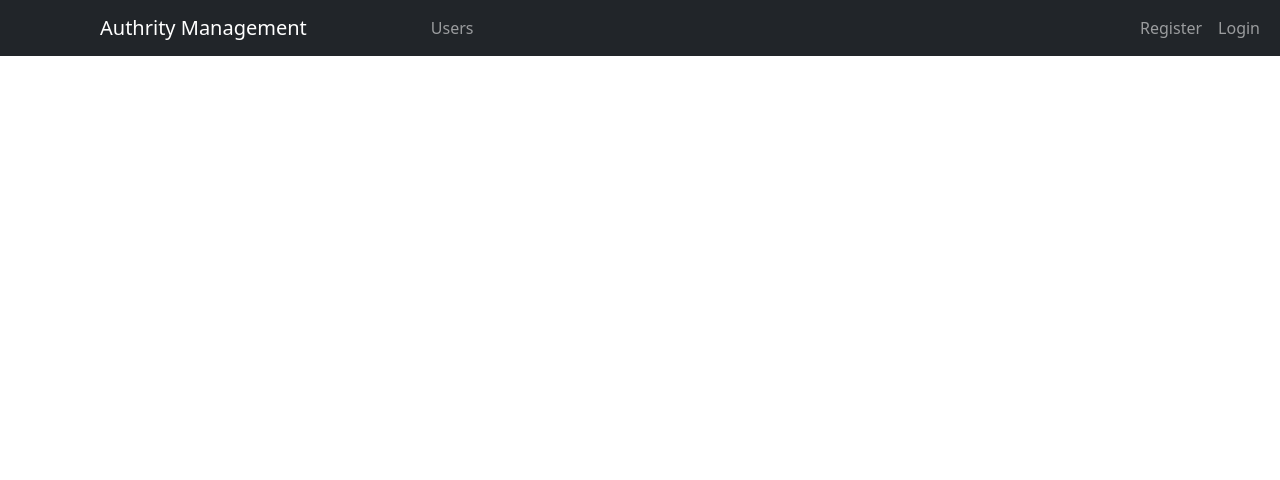
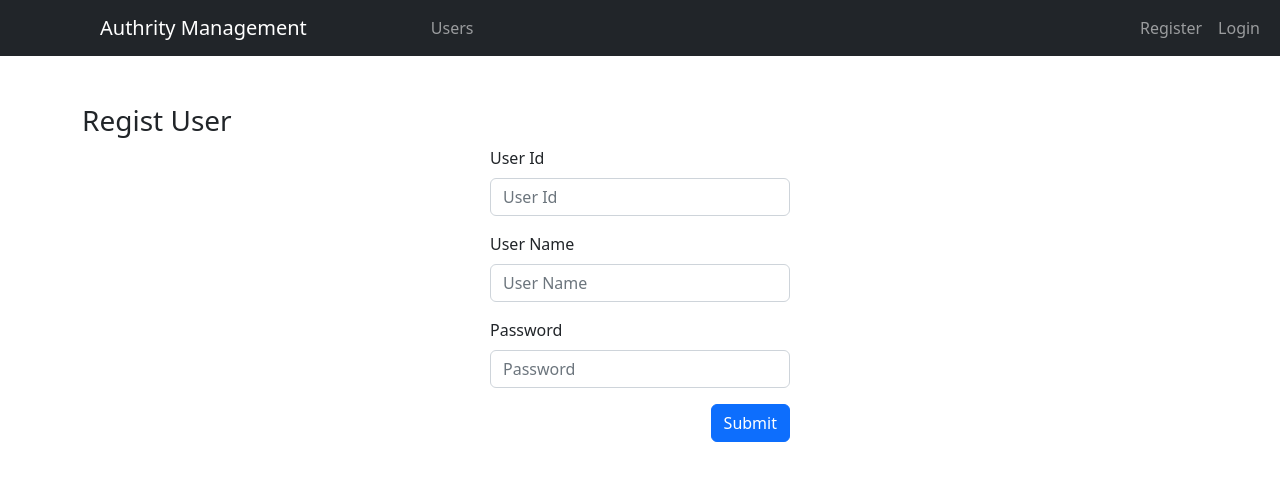
Before and after one commit to visualpaper/study-authority-management-react-ui, a React (Create React App) app: page /authrityManagement/users/regist in a window 1280 px wide. Shown: the top 480 px of the page. Built offline with nearby package versions, Linux system fonts and the light colour scheme; no server answers.

Commit message:
Register page (#12)
* とりあえず知見

* UserForm 追加

* ざっくり

* 思った以上にうまくいっている

* toast までいれる

```diff
--- a/package.json
+++ b/package.json
@@ -4,6 +4,7 @@
   "private": true,
   "dependencies": {
     "bootstrap": "^5.2.2",
+    "formik": "^2.2.9",
     "query-string": "^7.1.1",
     "react": "^18.2.0",
     "react-bootstrap": "^2.5.0",
@@ -12,6 +13,7 @@
     "react-query": "^3.39.2",
     "react-router-dom": "^6.4.2",
     "react-scripts": "^5.0.1",
+    "react-toastify": "^9.1.1",
     "typescript": "^4.8.4"
   },
   "scripts": {
--- /dev/null
+++ b/src/apis/user.ts
@@ -0,0 +1,32 @@
+import { BASE_URL } from '../common/constants'
+import { AuthorityLevel } from '../model/user'
+import { get, put, post } from './suppot'
+
+export interface User {
+  id: string
+  name: string
+  authorityLevel: AuthorityLevel
+}
+
+const url = () => BASE_URL + `/v1/users`
+const userUrl = (id: string) => BASE_URL + `/v1/users/${id}`
+
+const registUrl = () => BASE_URL + `/v1/users/regist`
+
+export async function getUsers(): Promise<User[]> {
+  const response = await get(url())
+  return response.users
+}
+
+export async function registUser(id: string, name: string, password: string) {
+  await post(registUrl(), { id, name, password })
+}
+
+export async function getEditUser(id: string): Promise<User | null> {
+  const response = await get(userUrl(id))
+  return response
+}
+
+export async function editUser(id: string, authorityLevel: AuthorityLevel) {
+  await put(userUrl(id), { authorityLevel })
+}
--- a/src/common/messages.ts
+++ b/src/common/messages.ts
@@ -1,9 +1,7 @@
 import { STATUS_CODE } from './constants'
 
 export const COMMON_MESSAGES = {
-  CONTEXT_NOT_FOUND: 'Context not founc',
   SUCCESS_UPDATE: 'Success update',
-  CONFIRM_UPDATE: 'Confirm update',
 }
 
 export const STATUS_MESSAGES = {
--- a/src/components/Navbars/index.tsx
+++ b/src/components/Navbars/index.tsx
@@ -32,7 +32,13 @@ export const Navbars: React.FC<{}> = () => {
           <Nav>
             {!userContext && (
               <>
-                <Nav.Link onClick={() => {}}>Register</Nav.Link>
+                <Nav.Link
+                  onClick={() => {
+                    navigate('/users/regist')
+                  }}
+                >
+                  Register
+                </Nav.Link>
                 <Nav.Link onClick={() => {}}>Login</Nav.Link>
               </>
             )}
--- /dev/null
+++ b/src/components/UserForm/UserFormikForm.tsx
@@ -0,0 +1,100 @@
+import { Button, Form, Spinner } from 'react-bootstrap'
+import { UserFormValues } from '.'
+import styles from './index.module.css'
+
+interface FormProps {
+  values: UserFormValues
+  errors: any
+  touched: any
+  handleChange: any
+  handleBlur: any
+  handleSubmit: any
+  fetching: boolean
+  visibleId: boolean
+  initializedId?: string
+  visibleName: boolean
+  visiblePassword: boolean
+}
+
+const UserFormikForm: React.FC<FormProps> = ({
+  values,
+  errors,
+  touched,
+  handleChange,
+  handleBlur,
+  handleSubmit,
+  fetching,
+  visibleId,
+  initializedId,
+  visibleName,
+  visiblePassword,
+}) => {
+  const isValid = !Object.keys(errors).length
+
+  return (
+    <Form className={`mx-auto ${styles.form}`} onSubmit={handleSubmit}>
+      {visibleId && (
+        <Form.Group className="mb-3">
+          <Form.Label>User Id</Form.Label>
+          <Form.Control
+            id="id"
+            type="input"
+            placeholder="User Id"
+            value={values.id || ''}
+            onChange={handleChange}
+            onBlur={handleBlur}
+            disabled={!!initializedId}
+          />
+          {errors.id && touched.id && (
+            <Form.Text className="text-muted">{errors.id}</Form.Text>
+          )}
+        </Form.Group>
+      )}
+
+      {visibleName && (
+        <Form.Group className="mb-3">
+          <Form.Label>User Name</Form.Label>
+          <Form.Control
+            id="name"
+            type="input"
+            placeholder="User Name"
+            value={values.name || ''}
+            onChange={handleChange}
+            onBlur={handleBlur}
+          />
+          {errors.name && touched.name && (
+            <Form.Text className="text-muted">{errors.name}</Form.Text>
+          )}
+        </Form.Group>
+      )}
+
+      {visiblePassword && (
+        <Form.Group className="mb-3">
+          <Form.Label>Password</Form.Label>
+          <Form.Control
+            id="password"
+            type="password"
+            placeholder="Password"
+            value={values.password || ''}
+            onChange={handleChange}
+            onBlur={handleBlur}
+          />
+          {errors.password && touched.password && (
+            <Form.Text className="text-muted">{errors.password}</Form.Text>
+          )}
+        </Form.Group>
+      )}
+      <Button
+        variant="primary"
+        type="submit"
+        className={styles.submit_button}
+        disabled={!isValid || fetching}
+      >
+        {!fetching && 'Submit'}
+        {fetching && <Spinner animation="border" size="sm" />}
+      </Button>
+    </Form>
+  )
+}
+
+export default UserFormikForm
--- /dev/null
+++ b/src/components/UserForm/index.module.css
@@ -0,0 +1,8 @@
+
+.form {
+  width: 300px;
+}
+
+.submit_button {
+  float: right
+}
--- /dev/null
+++ b/src/components/UserForm/index.ts
@@ -0,0 +1,48 @@
+import { withFormik } from 'formik'
+import UserFormikForm from './UserFormikForm'
+import { validateForm } from './validate'
+
+export interface UserFormProps {
+  initializedId?: string
+  visibleId: boolean
+  visibleName: boolean
+  visiblePassword: boolean
+  fetching: boolean
+  handleSubmit: (
+    id: string | null,
+    name: string | null,
+    password: string | null
+  ) => void
+}
+
+export interface UserFormValues {
+  id: string | null
+  name: string | null
+  password: string | null
+}
+
+export const UserForm = withFormik<UserFormProps, UserFormValues>({
+  enableReinitialize: true,
+
+  mapPropsToValues: (props) => ({
+    id: props.initializedId || '',
+    name: '',
+    password: '',
+  }),
+
+  validate: (values, props) => {
+    return validateForm(
+      values,
+      props.visibleId,
+      props.visibleName,
+      props.visiblePassword
+    )
+  },
+
+  handleSubmit: (values, { props, setSubmitting }) => {
+    props.handleSubmit(values.id, values.name, values.password)
+    setSubmitting(false)
+  },
+
+  displayName: 'UserForm',
+})(UserFormikForm)
--- /dev/null
+++ b/src/components/UserForm/validate.ts
@@ -0,0 +1,24 @@
+import { FormikErrors } from 'formik'
+import { UserFormValues } from '.'
+
+export const validateForm = (
+  values: UserFormValues,
+  visibleId: boolean,
+  visibleName: boolean,
+  visiblePassword: boolean
+): any => {
+  const errors: FormikErrors<UserFormValues> = {}
+
+  if (visibleId && !values.id) {
+    errors.id = 'Id is Required'
+  }
+
+  if (visibleName && !values.name) {
+    errors.name = 'Name is Required'
+  }
+
+  if (visiblePassword && !values.password) {
+    errors.password = 'Password is Required'
+  }
+  return errors
+}
--- a/src/index.tsx
+++ b/src/index.tsx
@@ -3,9 +3,11 @@ import ReactDOM from 'react-dom/client'
 import { ErrorBoundary } from 'react-error-boundary'
 import { QueryClient, QueryClientProvider } from 'react-query'
 import { BrowserRouter } from 'react-router-dom'
+import { toast, ToastContainer } from 'react-toastify'
 import { App } from './pages/App/App'
 import { ErrorPage } from './pages/ErrorPage/ErrorPage'
 import Router from './router'
+import 'react-toastify/dist/ReactToastify.css'
 
 const root = ReactDOM.createRoot(document.getElementById('root') as HTMLElement)
 
@@ -32,6 +34,7 @@ root.render(
         <ErrorBoundary FallbackComponent={ErrorPage}>
           <App>
             <Router />
+            <ToastContainer position={toast.POSITION.TOP_RIGHT} theme="light" />
           </App>
         </ErrorBoundary>
       </QueryClientProvider>
--- /dev/null
+++ b/src/pages/RegistUserPage/RegistUserPage.tsx
@@ -0,0 +1,67 @@
+import React, { Fragment, useContext } from 'react'
+import { useMutation } from 'react-query'
+import { useNavigate } from 'react-router-dom'
+import { toast } from 'react-toastify'
+import { registUser } from '../../apis/user'
+import { AppError } from '../../common/error'
+import { UserForm } from '../../components/UserForm'
+import { UserContext } from '../UserContext'
+
+export const RegistUserPage: React.FC<{}> = () => {
+  const user = useContext(UserContext)
+  const navigate = useNavigate()
+  const { isLoading, mutate } = useMutation<
+    void,
+    unknown,
+    {
+      id: string
+      name: string
+      password: string
+    }
+  >(
+    async ({ id, name, password }) => {
+      await registUser(id, name, password)
+    },
+    {
+      onSuccess: () => {
+        toast.info('Success update')
+        navigate('/')
+      },
+      onError: (error: any) => {
+        toast.error('error', {
+          autoClose: false
+        })
+      },
+      useErrorBoundary: (error: any) => {
+        return !(error instanceof AppError)
+      },
+    }
+  )
+  const handleSubmit = (
+    id: string | null,
+    name: string | null,
+    password: string | null
+  ) => {
+    mutate({
+      id: id!,
+      name: name!,
+      password: password!,
+    })
+  }
+
+  if (user) {
+    return <Fragment />
+  }
+  return (
+    <>
+      <h3>Regist User</h3>
+      <UserForm
+        visibleId={true}
+        visibleName={true}
+        visiblePassword={true}
+        fetching={isLoading}
+        handleSubmit={handleSubmit}
+      />
+    </>
+  )
+}
--- a/src/router.tsx
+++ b/src/router.tsx
@@ -1,5 +1,6 @@
 import { Navigate, Route, Routes } from 'react-router-dom'
 import { DashboardPage } from './pages/DashboardPage/DashboardPage'
+import { RegistUserPage } from './pages/RegistUserPage/RegistUserPage'
 import { UsersPage } from './pages/UsersPage/UsersPage'
 
 export default function Router() {
@@ -12,6 +13,7 @@ export default function Router() {
       />
       <Route path="/dashboard" element={<DashboardPage />} />
       <Route path="/users" element={<UsersPage />} />
+      <Route path="/users/regist" element={<RegistUserPage />} />
     </Routes>
   )
 }
```
Also changed, not shown: 2 other files (tests, documents, lock files or other folders).
